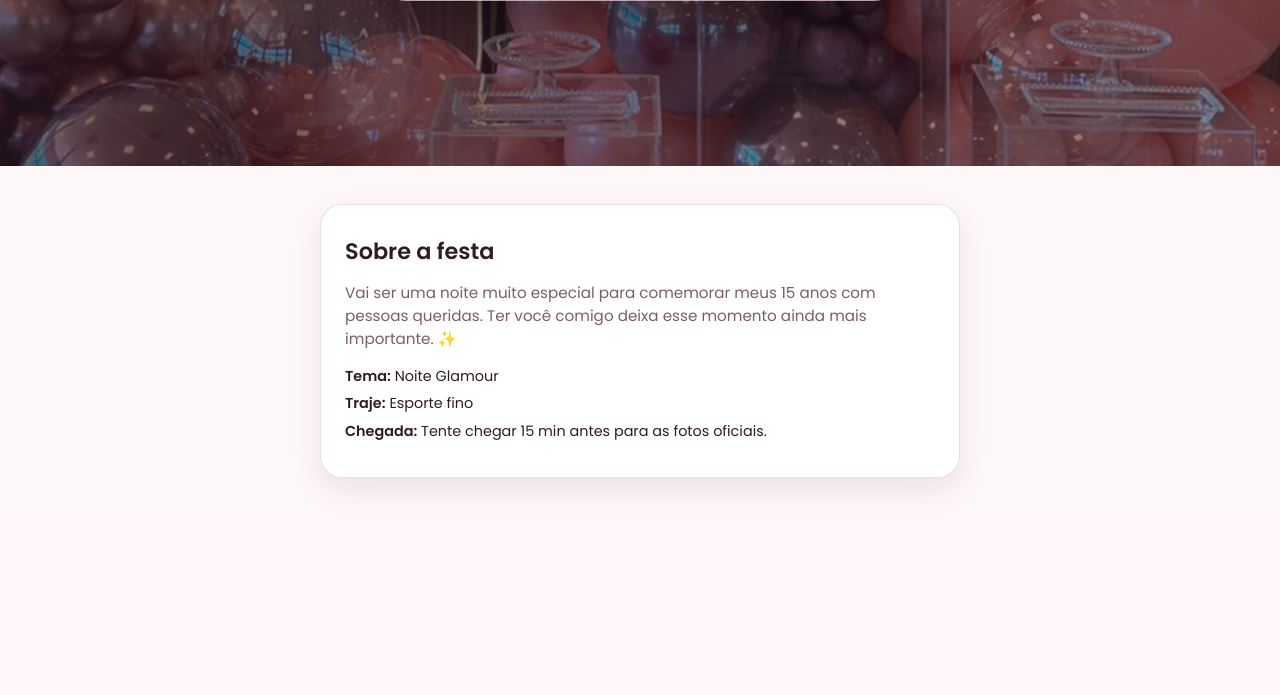
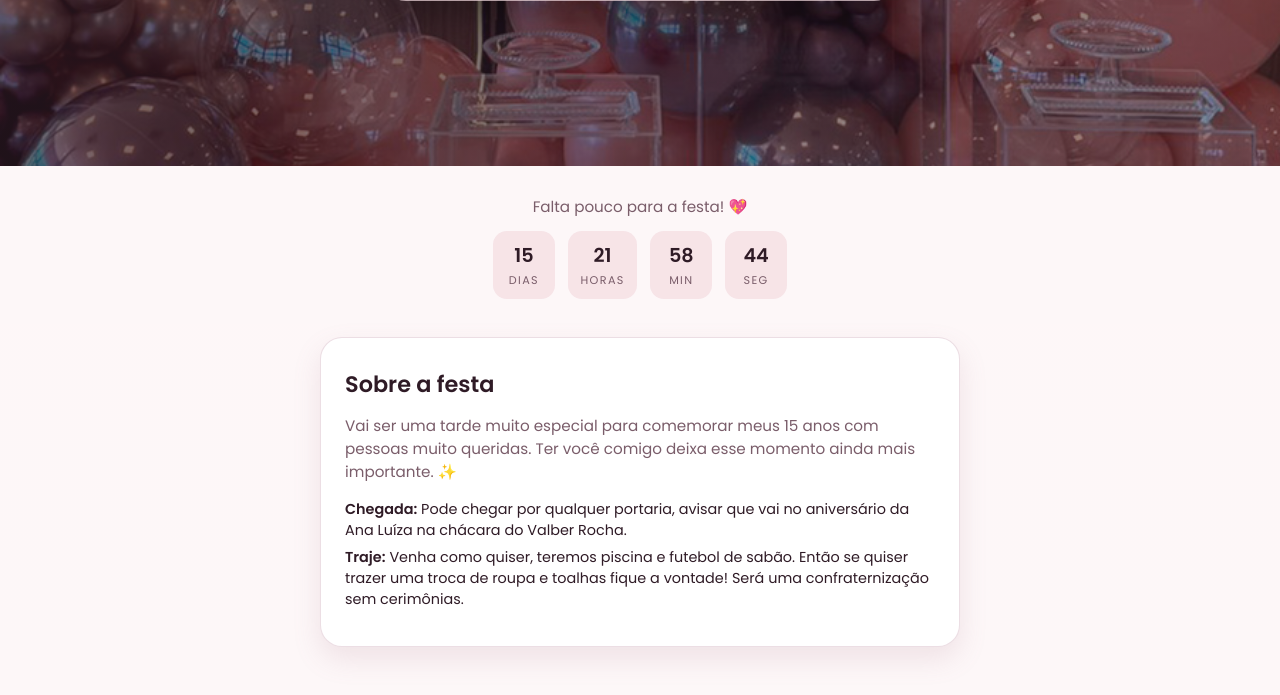
Before and after one commit to gustavo-mamedep/aniversario, a Flask app: page / in a window 1280 px wide. Shown: the part 634-1329 px from the top of the page. Before the commit the page ends 1122 px from the top, so only its background shows below. Run offline with Flask 3, Linux system fonts and the light colour scheme.

Commit message:
adicionar contador regressivo

```diff
--- a/main.py
+++ b/main.py
@@ -8,7 +8,7 @@ NOME_ANIVERSARIANTE = "Ana Luíza"
 DATA_FESTA = "2025-12-06 18:00:00"  # AAAA-MM-DD HH:MM:SS
 LOCAL_NOME = "Condominio Morada do Sol"
 LOCAL_ENDERECO = "Rua Tamarindos, 600"
-LINK_MAPS = "https://www.google.com/maps?q=Buffet+Espaco+Festas"
+LINK_MAPS = "https://www.google.com/maps/place/R.+Tamarindos,+600+-+Morada+do+Sol,+Uberl%C3%A2ndia+-+MG,+38415-474/@-18.8952451,-48.3473766,206m/data=!3m1!1e3!4m6!3m5!1s0x94a44164977b417d:0x39f7cd92e11fd7e1!8m2!3d-18.8954859!4d-48.3474985!16s%2Fg%2F11lcc6s55r!5m1!1e4?entry=ttu&g_ep=EgoyMDI1MTExNy4wIKXMDSoASAFQAw%3D%3D"
 
 # --------- ROTAS ---------
 @app.route("/")
@@ -26,6 +26,7 @@ def index():
         link_maps=LINK_MAPS,
         data_formatada=data_formatada,
         hora_formatada=hora_formatada,
+        data_festa_iso=DATA_FESTA,
     )
 
 
--- a/static/css/style.css
+++ b/static/css/style.css
@@ -234,3 +234,65 @@ h1 {
         padding: 1.6rem 1.2rem;
     }
 }
+
+
+
+/* ---------- CONTADOR ---------- */
+
+.countdown-block {
+    padding: 1.8rem 1.4rem 0;
+    background: var(--bg-body);
+    display: flex;
+    flex-direction: column;
+    align-items: center;
+    text-align: center;
+}
+
+.countdown-label {
+    margin: 0 0 0.8rem;
+    font-size: 0.95rem;
+    color: var(--text-muted);
+}
+
+.countdown {
+    display: flex;
+    flex-wrap: wrap;
+    gap: 0.8rem;
+    justify-content: center;
+}
+
+.cd-item {
+    min-width: 62px;
+    padding: 0.65rem 0.8rem;
+    border-radius: 14px;
+    background: var(--primary-soft);
+    display: flex;
+    flex-direction: column;
+    align-items: center;
+}
+
+.cd-item span {
+    font-weight: 600;
+    font-size: 1.2rem;
+    color: var(--text-main);
+}
+
+.cd-item small {
+    margin-top: 0.1rem;
+    font-size: 0.7rem;
+    text-transform: uppercase;
+    letter-spacing: 0.12em;
+    color: var(--text-muted);
+}
+
+/* Ajuste no mobile para não ficar gigante */
+@media (max-width: 480px) {
+    .cd-item {
+        min-width: 56px;
+        padding: 0.55rem 0.7rem;
+    }
+
+    .cd-item span {
+        font-size: 1.05rem;
+    }
+}
--- a/templates/index.html
+++ b/templates/index.html
@@ -48,7 +48,7 @@
             </div>
 
             <div class="button-row">
-                <a class="btn primary" href="{{ link_maps }}" target="_blank">
+                <a class="btn primary" target="_blank">
                     Confirmar sua Presença
                 </a>
                 <button class="btn outline" type="button">
@@ -58,19 +58,91 @@
         </div>
     </div>
 
+
+    <div class="countdown-block">
+        <p class="countdown-label">Falta pouco para a festa! 💖</p>
+        <div class="countdown" id="countdown">
+            <div class="cd-item">
+                <span id="cd-dias">00</span>
+                <small>Dias</small>
+            </div>
+            <div class="cd-item">
+                <span id="cd-horas">00</span>
+                <small>Horas</small>
+            </div>
+            <div class="cd-item">
+                <span id="cd-min">00</span>
+                <small>Min</small>
+            </div>
+            <div class="cd-item">
+                <span id="cd-seg">00</span>
+                <small>Seg</small>
+            </div>
+        </div>
+    </div>
+
+
     <section class="section">
         <div class="section-inner">
             <h2>Sobre a festa</h2>
             <p>
-                Vai ser uma noite muito especial para comemorar meus 15 anos com pessoas queridas.
+                Vai ser uma tarde muito especial para comemorar meus 15 anos com pessoas muito queridas.
                 Ter você comigo deixa esse momento ainda mais importante. ✨
             </p>
             <ul class="details-list">
-                <li><strong>Tema:</strong> Noite Glamour</li>
-                <li><strong>Traje:</strong> Esporte fino</li>
-                <li><strong>Chegada:</strong> Tente chegar 15 min antes para as fotos oficiais.</li>
+                <li><strong>Chegada:</strong> Pode chegar por qualquer portaria, avisar que vai no aniversário
+                                              da Ana Luíza na chácara do Valber Rocha.
+                </li>
+                <li><strong>Traje:</strong> Venha como quiser, teremos piscina e futebol de sabão. Então se quiser
+                                            trazer uma troca de roupa e toalhas fique a vontade! Será uma confraternização sem
+                                            cerimônias.
+                </li>
             </ul>
+
         </div>
     </section>
+
+
+
+
+    <script>
+        // Cria um objeto Date com base na data da festa vinda do Python
+        const DATA_FESTA = new Date("{{ data_festa_iso }}".replace(" ", "T"));
+
+        function atualizarCountdown() {
+            const agora = new Date();
+            const diff = DATA_FESTA - agora;
+
+            const diasEl = document.getElementById('cd-dias');
+            const horasEl = document.getElementById('cd-horas');
+            const minEl = document.getElementById('cd-min');
+            const segEl = document.getElementById('cd-seg');
+
+            if (!diasEl || !horasEl || !minEl || !segEl) {
+                return;
+            }
+
+            if (diff <= 0) {
+                diasEl.innerText = "00";
+                horasEl.innerText = "00";
+                minEl.innerText = "00";
+                segEl.innerText = "00";
+                return;
+            }
+
+            const dias = Math.floor(diff / (1000 * 60 * 60 * 24));
+            const horas = Math.floor((diff / (1000 * 60 * 60)) % 24);
+            const minutos = Math.floor((diff / (1000 * 60)) % 60);
+            const segundos = Math.floor((diff / 1000) % 60);
+
+            diasEl.innerText = String(dias).padStart(2, '0');
+            horasEl.innerText = String(horas).padStart(2, '0');
+            minEl.innerText = String(minutos).padStart(2, '0');
+            segEl.innerText = String(segundos).padStart(2, '0');
+        }
+
+        atualizarCountdown();
+        setInterval(atualizarCountdown, 1000);
+    </script>
 </body>
 </html>
```
Also changed, not shown: static/img/decoracao.png (deleted).
